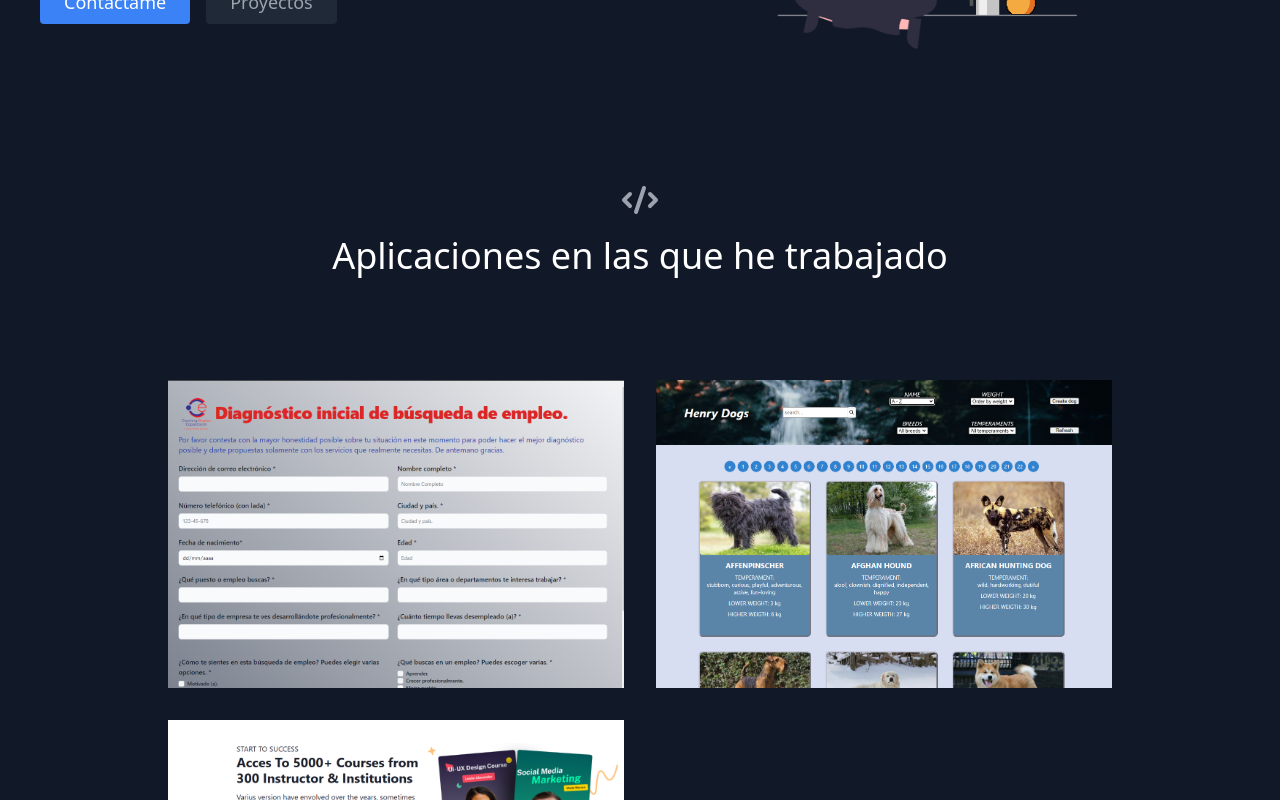
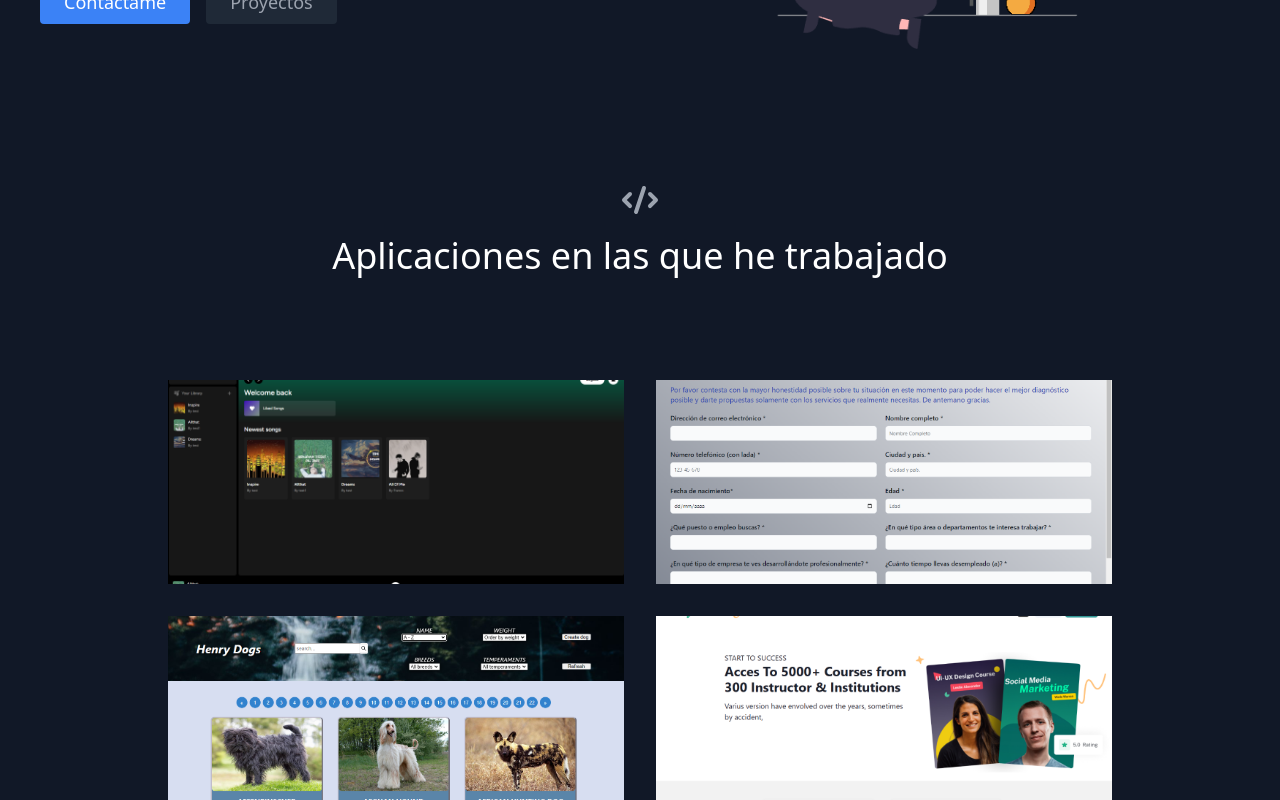
Before and after one commit to Fran3003/Portfolio, a React (Create React App) app: page / in a window 1280 px wide. Shown: the part 414-1214 px from the top of the page. Built offline with nearby package versions, Linux system fonts and the light colour scheme.

Commit message:
Proyecto agregado

```diff
--- a/src/data.js
+++ b/src/data.js
@@ -1,4 +1,12 @@
 export const projects = [
+  {
+    title: "Spotify Clone",
+    subtitle: "Spotify Clone",
+    description:
+      "Clon de spotify",
+    image: "./Spotify-clone.png",
+    link: "https://sporify-clone.vercel.app/",
+  },
   {
     title: "Coaching Empleo Capacitacion",
     subtitle: "Proyecto formulario",
@@ -24,14 +32,6 @@ export const projects = [
     link: "https://easylearning-fp.web.app/",
   },
 
-  // {
-  //   title: "Epic Todo App",
-  //   subtitle: "React Hooks",
-  //   description:
-  //     "Lorem ipsum dolor sit amet consectetur adipisicing elit. Praesentium dolore rerum laborum iure enim sint nemo omnis voluptate exercitationem eius?",
-  //   image: "./project-4.gif",
-  //   link: "https://reactbootcamp.com",
-  // },
 ];
 
 export const testimonials = [
```
Also changed, not shown: public/Spotify-clone.png (added).
